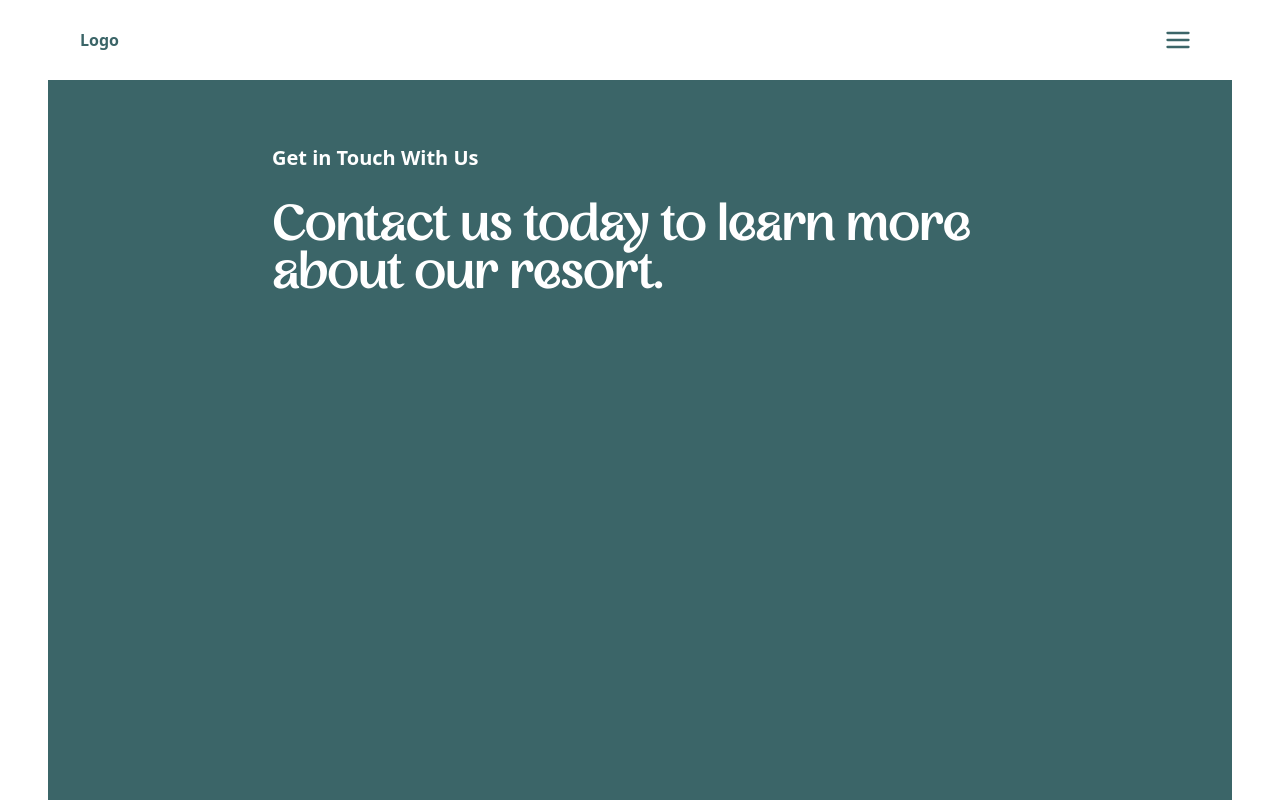
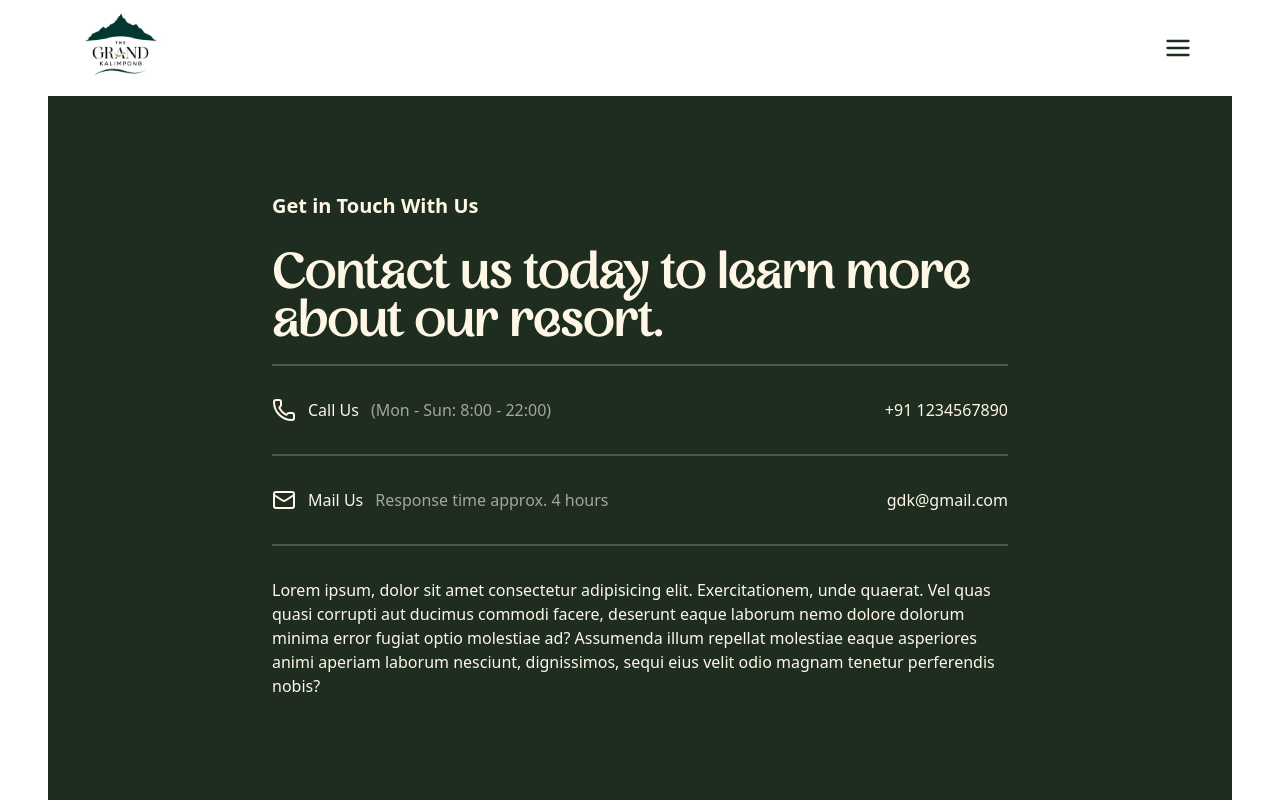
Before and after one commit to thegrandkalimpong/thegrandkpg, a Next.js app: page /contact in a window 1280 px wide. Shown: the top 800 px of the page. Built offline with nearby package versions, Linux system fonts and the light colour scheme.

Commit message:
feat: update contact page with contact details and improve layout; modify header to include logo

```diff
--- a/src/app/(main)/contact/page.tsx
+++ b/src/app/(main)/contact/page.tsx
@@ -1,16 +1,45 @@
+import { Mail, Phone } from "lucide-react";
 import React from "react";
 
 const page = () => {
     return (
-        <section className="bg-pt-32 text-black">
-            <div className="bg-greenish h-full min-h-svh w-full">
+        <section className="pt-0 text-black">
+            <div className="bg-greenish py-24 h-full min-h-svh w-full px-6 ">
                 <div className="mx-auto flex h-full w-full max-w-3xl flex-col items-start justify-center gap-4 px-4 text-left">
-                    <p className="mt-24 text-xl font-semibold text-white">
+                    <p className=" text-xl font-semibold text-cream">
                         Get in Touch With Us
                     </p>
-                    <h1 className="font-mageline mt-4 text-5xl font-bold text-white">
+                    <h1 className="font-mageline mt-4 text-5xl font-bold text-cream">
                         Contact us today to learn more about our resort.
                     </h1>
+
+                    <hr className="h-0.5 w-full bg-cream border-0 opacity-20" />
+                    <div className="flex flex-col md:flex-row w-full items-center justify-between gap-0.5 py-4 text-cream font-medium ">
+
+                        <div className="flex flex-col md:flex-row md:gap-3 items-center justify-center ">
+
+                            <Phone className="mb-2 md:mb-0" />
+                            <p>Call Us</p>
+                            <p className="mb-2 opacity-60 md:mb-0 ">(Mon - Sun: 8:00 - 22:00)</p>
+                        </div>
+                        <a href="tel:" >+91 1234567890</a>
+                    </div>
+                    <hr className="h-0.5 w-full bg-cream border-0 opacity-20" />
+                    <div className="flex flex-col md:flex-row w-full items-center justify-between gap-0.5 py-4 text-cream font-medium ">
+
+                        <div className="flex flex-col md:flex-row md:gap-3 items-center justify-center ">
+
+                            <Mail className="mb-2 md:mb-0" />
+                            <p>Mail Us</p>
+                            <p className="mb-2 opacity-60 md:mb-0 ">Response time approx. 4 hours</p>
+                        </div>
+                        <a href="mailto:" >gdk@gmail.com</a>
+                    </div>
+
+
+                    <hr className="h-0.5 w-full bg-cream border-0 opacity-20" />
+                    <p className="text-cream pt-4">Lorem ipsum, dolor sit amet consectetur adipisicing elit. Exercitationem, unde quaerat. Vel quas quasi corrupti aut ducimus commodi facere, deserunt eaque laborum nemo dolore dolorum minima error fugiat optio molestiae ad? Assumenda illum repellat molestiae eaque asperiores animi aperiam laborum nesciunt, dignissimos, sequi eius velit odio magnam tenetur perferendis nobis?</p>
+
                 </div>
             </div>
         </section>
--- a/src/app/(main)/page.tsx
+++ b/src/app/(main)/page.tsx
@@ -21,7 +21,7 @@ export default function Home() {
         <div className="relative">
             <section
                 id="home"
-                className="flex h-screen w-full items-center justify-center bg-white bg-cover bg-center bg-no-repeat"
+                className="flex pt-0 h-screen w-full items-center justify-center bg-white bg-cover bg-center bg-no-repeat"
             >
                 <h1 className="font-mageline relative z-30 text-center text-7xl font-bold text-white lg:text-8xl">
                     The Grand <br />
@@ -32,12 +32,12 @@ export default function Home() {
                     muted
                     loop
                     playsInline
-                    className="absolute top-20 -z-10 h-[85vh] w-[90%] object-cover"
+                    className="absolute top-0 -z-10 h-[85vh] w-[90%] object-cover"
                 >
                     <source src="/hero.webm" type="video/webm" />
                     Your browser does not support the video tag.
                 </video>
-                <div className="absolute top-20 z-10 mx-auto h-[85vh] w-[90%] bg-black/60"></div>
+                <div className="absolute top-0 z-10 mx-auto h-[85vh] w-[90%] bg-black/60"></div>
             </section>
 
             <section
--- a/src/app/globals.css
+++ b/src/app/globals.css
@@ -11,7 +11,7 @@
     --font-sans: var(--font-geist-sans);
     --font-mono: var(--font-geist-mono);
     --color-cream: #fef7e6;
-    --color-greenish: #3b6568;
+    --color-greenish: #1e2d1f;
     --font-mageline: "Mageline", sans-serif;
 }
 
@@ -32,8 +32,9 @@
         @apply container mx-auto;
     }
     section {
-        @apply mx-auto min-h-screen px-6 py-12 md:px-8 lg:px-12;
+        @apply mx-auto min-h-screen px-6 py-12 md:px-8 lg:px-12 ;
     }
+
     button {
         @apply cursor-pointer;
     }
--- a/src/components/Header.tsx
+++ b/src/components/Header.tsx
@@ -1,14 +1,24 @@
 import React from "react";
 import Nav from "./Nav";
+import Image from "next/image";
+import Link from "next/link";
 
 const Header = () => {
     return (
-        <header className="fixed top-0 right-0 left-0 z-50 h-20 bg-white font-semibold">
+        <header className="relative z-50 h-24 flex items-center  font-semibold">
             <div
                 className="text-greenish flex h-full items-center justify-between"
                 id="header"
             >
-                <p>Logo</p>
+                <Link href="/" >
+
+                    <Image
+                        src="/logo.webp"
+                        alt="Logo"
+                        width={85}
+                        height={85}
+                    />
+                </Link>
                 <Nav />
             </div>
         </header>
```
